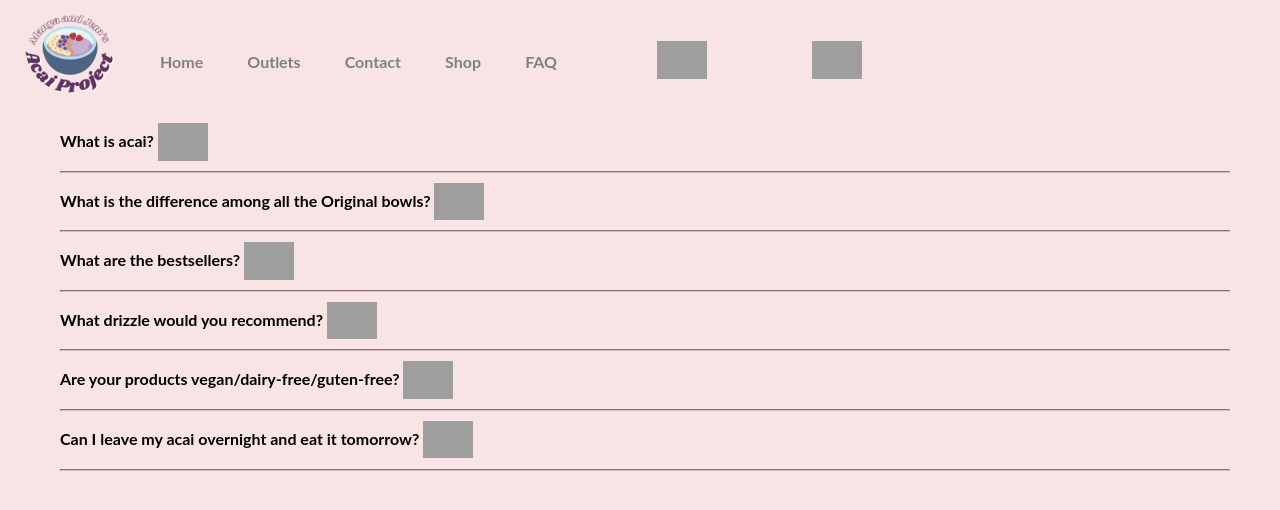
After one commit to sheel002/WebAppAcai, a PHP site: page /faq.html in a window 1280 px wide. The commit adds this page. Shown: the top 510 px of the page. Run offline with PHP 8.4, Linux system fonts and the light colour scheme; grey boxes are pictures that could not be loaded.

Commit message:
added shop.html and faq.html, make the changes to styles.css

```diff
--- a/contact.html
+++ b/contact.html
@@ -53,8 +53,8 @@
                 <li><a href="indexs.html">Home</a></li>
                 <li><a href="outlets.html">Outlets</a></li>
                 <li><a href="contact.html">Contact</a></li>
-                <li><a href="#">Shop</a></li>
-                <li><a href="#">FAQ</a></li>
+                <li><a href="shop.html">Shop</a></li>
+                <li><a href="faq.html">FAQ</a></li>
             </ul>
         </div>
     </header>
--- /dev/null
+++ b/faq.html
@@ -0,0 +1,153 @@
+<!DOCTYPE html>
+<html lang="en">
+<head>
+<meta charset="utf-8">
+    <style>
+    body {font-family:Lato,  sans-serif;
+        background-color: #F8E4E4;
+    }
+    </style>
+    <meta name="viewport" content="width=device-width, initial-scale=1.0">
+</head>
+<body>
+<html>
+<head>
+    <link rel="stylesheet" type="text/css" href="styles.css">
+</head>
+<body>
+    <header>
+        <div class="logo">
+            <img src="logo.png" alt="Your Logo">
+        </div>
+    <div class="navbar">
+        <ul>
+            <li><a href="index.html">Home</a></li>
+            <li><a href="outlets.html">Outlets</a></li>
+            <li><a href="contact.html">Contact</a></li>
+            <li><a href="shop.html">Shop</a></li>
+			<li><a href="faq.html">FAQ</a></li>
+        </ul>
+    </div>
+	<div class="cart-icon">
+             <a href="cart.html"><img src="cart-icon.png" alt="Cart"></a>
+        </div>
+	<div class="login-icon">
+            <a href="login.html"><img src="login-icon.png" alt="Login"></a>
+        </div>
+	</header>
+</body>
+
+<!DOCTYPE html>
+<html>
+<head>
+    <style>
+        .faq-entry {
+            display: block;
+            align-items: center;
+            cursor: pointer;
+			margin-bottom: 10px;
+			margin-left: 30px;
+        }
+
+        .faq-question {
+            font-weight: bold;
+			margin-left: 30px;
+        }
+
+        .faq-arrow {
+		    margin-left: auto;
+            font-size: 0.75em;
+			display: inline-block;
+            vertical-align: middle; /* Aligns the arrow vertically with the text */
+
+        }
+
+        .faq-answer {
+            display: none;
+			margin-top: 5px;
+			margin-left: 30px;
+        }
+
+		 .faq-hr {
+            border-color: #D6BDC0; /* Change the color to your desired color */
+			margin-left: 30px;
+			margin-right: 50px;
+        }
+
+    </style>
+</head>
+<body>
+    <div class="faq-entry">
+        <div class="faq-question">
+            What is acai? <span class="faq-arrow"><span class="faq-arrow"><img src="faq-arrow.png" alt="Custom Arrow"></span>
+        </div>
+        <div class="faq-answer">
+            Answer to Question 1 goes here.
+        </div>
+		<hr class="faq-hr"> <!-- Horizontal line under the answer -->
+    </div>
+
+    <div class="faq-entry">
+        <div class="faq-question">
+            What is the difference among all the Original bowls? <span class="faq-arrow"><span class="faq-arrow"><img src="faq-arrow.png" alt="Custom Arrow"></span>
+        </div>
+        <div class="faq-answer">
+            Answer to Question 2 goes here.
+        </div>
+		<hr class="faq-hr"> <!-- Horizontal line under the answer -->
+    </div>
+
+	<div class="faq-entry">
+        <div class="faq-question">
+            What are the bestsellers? <span class="faq-arrow"><span class="faq-arrow"><img src="faq-arrow.png" alt="Custom Arrow"></span>
+        </div>
+        <div class="faq-answer">
+            Answer to Question 3 goes here.
+        </div>
+		<hr class="faq-hr"> <!-- Horizontal line under the answer -->
+    </div>
+
+	<div class="faq-entry">
+        <div class="faq-question">
+            What drizzle would you recommend? <span class="faq-arrow"><span class="faq-arrow"><img src="faq-arrow.png" alt="Custom Arrow"></span>
+        </div>
+        <div class="faq-answer">
+            Answer to Question 4 goes here.
+        </div>
+		<hr class="faq-hr"> <!-- Horizontal line under the answer -->
+    </div>
+
+	<div class="faq-entry">
+        <div class="faq-question">
+            Are your products vegan/dairy-free/guten-free? <span class="faq-arrow"><span class="faq-arrow"><img src="faq-arrow.png" alt="Custom Arrow"></span>
+        </div>
+        <div class="faq-answer">
+            Answer to Question 5 goes here.
+        </div>
+		<hr class="faq-hr"> <!-- Horizontal line under the answer -->
+    </div>
+
+	<div class="faq-entry">
+        <div class="faq-question">
+            Can I leave my acai overnight and eat it tomorrow? <span class="faq-arrow"><img src="faq-arrow.png" alt="Custom Arrow"></span>
+        </div>
+        <div class="faq-answer">
+            Answer to Question 6 goes here.
+        </div>
+		<hr class="faq-hr"> <!-- Horizontal line under the answer -->
+    </div>
+    <!-- Add more FAQ entries as needed -->
+
+    <script>
+        // JavaScript to toggle the display of answers
+        const faqEntries = document.querySelectorAll('.faq-entry');
+        faqEntries.forEach((entry) => {
+            const question = entry.querySelector('.faq-question');
+            const answer = entry.querySelector('.faq-answer');
+            question.addEventListener('click', () => {
+                answer.style.display = answer.style.display === 'block' ? 'none' : 'block';
+            });
+        });
+    </script>
+</body>
+</html>
--- a/index.html
+++ b/index.html
@@ -23,9 +23,9 @@
         <ul>
             <li><a href="index.html">Home</a></li>
             <li><a href="outlets.html">Outlets</a></li>
-            <li><a href="#">Contact</a></li>
-            <li><a href="#">Shop</a></li>
-			<li><a href="#">FAQ</a></li>
+            <li><a href="contact.html">Contact</a></li>
+            <li><a href="shop.html">Shop</a></li>
+			<li><a href="faq.html">FAQ</a></li>
         </ul>
     </div>
 	</header>
--- a/indexs.html
+++ b/indexs.html
@@ -21,8 +21,8 @@
                 <li><a href="indexs.html">Home</a></li>
                 <li><a href="outlets.html">Outlets</a></li>
                 <li><a href="contact.html">Contact</a></li>
-                <li><a href="#">Shop</a></li>
-                <li><a href="#">FAQ</a></li>
+                <li><a href="shop.html">Shop</a></li>
+                <li><a href="faq.html">FAQ</a></li>
             </ul>
         </div>
     </header>
--- a/outlets.html
+++ b/outlets.html
@@ -16,8 +16,8 @@
                 <li><a href="indexs.html">Home</a></li>
                 <li><a href="outlets.html">Outlets</a></li>
                 <li><a href="contact.html">Contact</a></li>
-                <li><a href="#">Shop</a></li>
-                <li><a href="#">FAQ</a></li>
+                <li><a href="shop.html">Shop</a></li>
+                <li><a href="faq.html">FAQ</a></li>
             </ul>
         </div>
     </header>
--- a/styles.css
+++ b/styles.css
@@ -43,6 +43,24 @@ li {
     text-align: center;
     background-color: #F8E4E4; /* Background color for the navbar */
 	padding: 10px 20px; /* Add padding for spacing around the navigation */
+}
+
+/* Styling Login Icon */
+.login-icon {
+    margin-right: 100px; /* Add some spacing between the title and the login icon */
+}
+
+.login-icon img {
+    width: 50px; /* Set the width of the login icon */
+}
+
+/* Styling Cart Icon */
+.cart-icon {
+    margin-right: 105px; /* Add some spacing between the title and the login icon */
+}
+
+.cart-icon img {
+    width: 50px; /* Set the width of the login icon */
 }
 
 /* Style the anchor (link) tags */
@@ -191,3 +209,62 @@ li {
     border-color: #dd5ad7 transparent transparent transparent;
 }
 /*  end of Contact Form Design */
+
+
+/* Login Page Design */
+.login-container {
+    display: flex;
+    justify-content: center;
+    align-items: center;
+    min-height: 100vh;
+}
+
+.login-box {
+    border: 1px solid #ccc;
+    padding: 20px;
+    text-align: center;
+}
+
+/* Style the shops section */
+.shop-section {
+    display: flex;
+    justify-content: space-between;
+}
+
+.product-item {
+    flex: 1;
+    padding: 0 15px; /* This gives some spacing between the outlets */
+    box-sizing: border-box;
+    display: flex;
+    flex-direction: column;
+    align-items: center; /* This will center the content horizontally */
+}
+
+.product-item img {
+    max-width: 100%;
+    height: auto;
+    margin-bottom: 15px; /* Add some space between the image and the content below */
+}
+
+
+.product-item h2 {
+    font-size: 20px;
+    margin-top: 15px;
+    margin-bottom: 10px;
+}
+
+.product-item p {
+    font-size: 16px;
+    margin-bottom: 10px;
+}
+
+/* Shop Design*/
+
+/* Styling FAQ page */
+
+.faq-arrow img {
+    width: 50px; /* Set the width of the login icon */
+}
+
+.faq-hr {
+	border-color: #5F3361; }
```
Also changed, not shown: home.html (deleted, +0 -16 lines), shop.html (added, +83 -0 lines).
